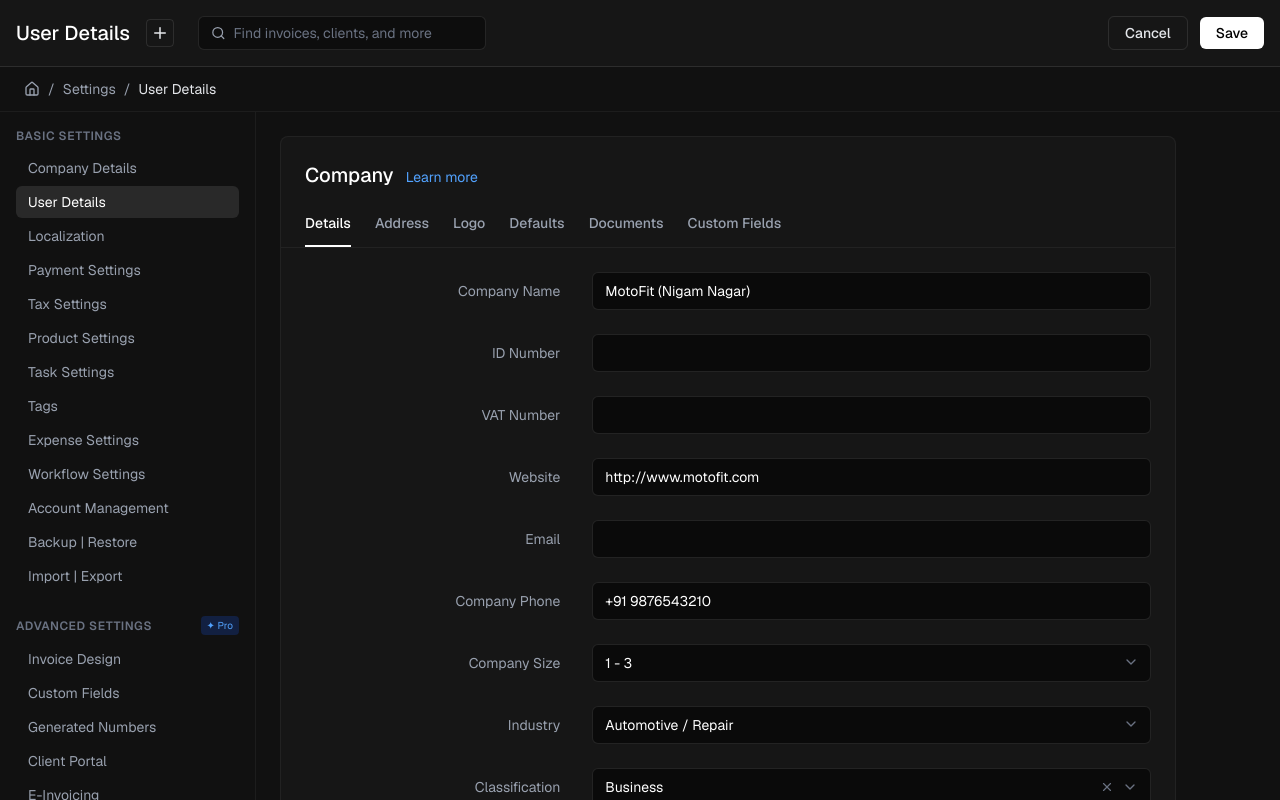
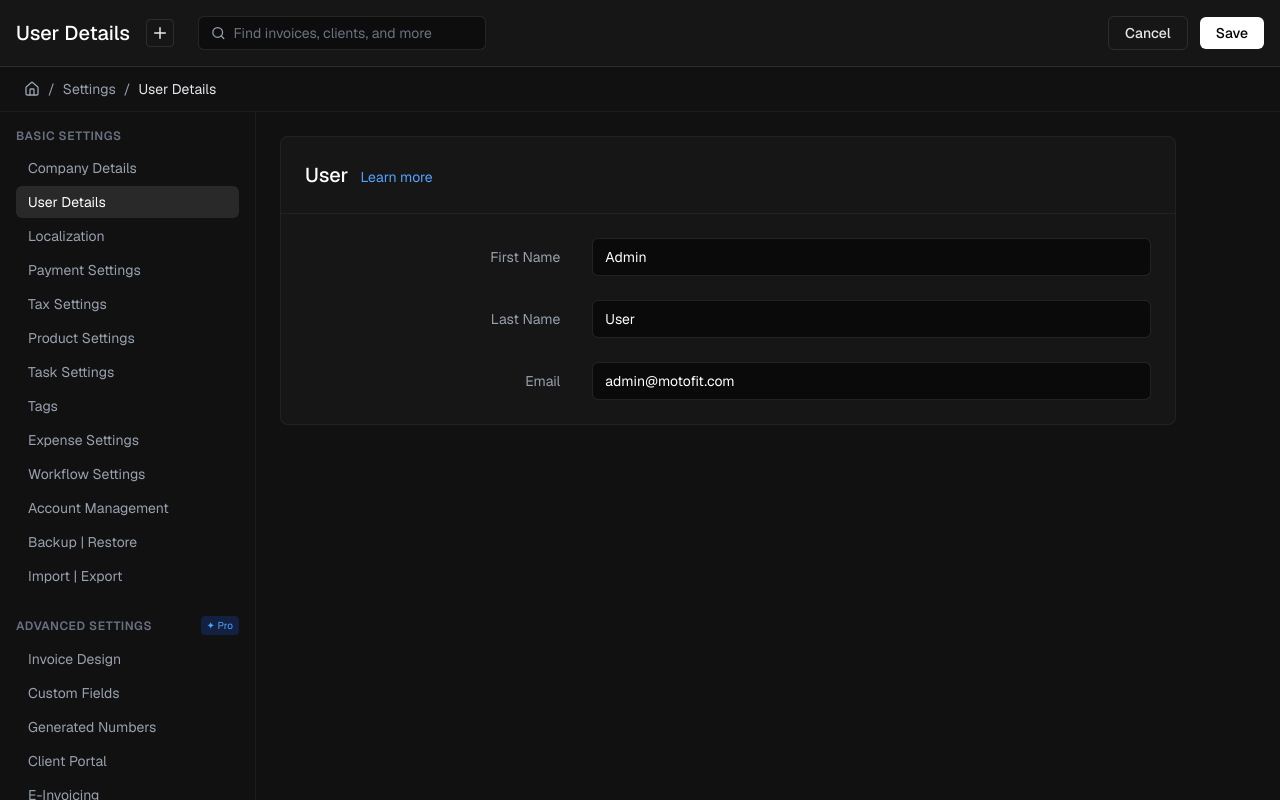
Before and after one commit to Manash8666/MotoFit-Billing, a Next.js app: page /settings in a window 1280 px wide. Both pictures are taken after a click on the button "User Details". Shown: the top 800 px of the page. Built offline with nearby package versions, Linux system fonts and the light colour scheme.

Commit message:
fix: make settings tab content dynamic based on active sidebar selection

```diff
--- a/app/settings/page.tsx
+++ b/app/settings/page.tsx
@@ -112,13 +112,14 @@
         <main className="flex-1 overflow-y-auto p-6 bg-[#111111]">
           <div className="max-w-4xl border border-white/5 rounded-lg bg-[#161616]">
 
-            {/* Header & Tabs */}
+            {/* Header & Tabs (dynamic based on setting) */}
             <div className="p-6 pb-0 border-b border-white/5">
               <div className="flex items-baseline gap-3 mb-6">
-                <h2 className="text-xl font-medium text-white">Company</h2>
+                <h2 className="text-xl font-medium text-white">{activeSetting.split(' ')[0]}</h2>
                 <a href="#" className="text-blue-400 text-sm hover:underline">Learn more</a>
               </div>
 
+              {activeSetting === 'Company Details' && (
                 <div className="flex gap-6">
                   {tabs.map(tab => (
                     <button
@@ -132,11 +133,14 @@
                     </button>
                   ))}
                 </div>
+              )}
             </div>
 
-            {/* Form Fields */}
+            {/* Form Fields - Dynamically Rendered */}
             <div className="p-6 space-y-6">
 
+              {activeSetting === 'Company Details' && (
+                <>
                   <div className="grid grid-cols-1 md:grid-cols-3 gap-4 items-center">
                     <label className="text-sm text-gray-400 md:text-right md:pr-4">Company Name</label>
                     <div className="md:col-span-2">
@@ -239,6 +243,103 @@
                       </div>
                     </div>
                   </div>
+                </>
+              )}
+
+              {activeSetting === 'User Details' && (
+                <>
+                  <div className="grid grid-cols-1 md:grid-cols-3 gap-4 items-center">
+                    <label className="text-sm text-gray-400 md:text-right md:pr-4">First Name</label>
+                    <div className="md:col-span-2">
+                      <input
+                        type="text"
+                        defaultValue="Admin"
+                        className="w-full bg-[#0a0a0a] border border-white/10 rounded-md px-3 py-2 text-sm text-white focus:outline-none focus:border-white/30 transition-colors"
+                      />
+                    </div>
+                  </div>
+                  <div className="grid grid-cols-1 md:grid-cols-3 gap-4 items-center">
+                    <label className="text-sm text-gray-400 md:text-right md:pr-4">Last Name</label>
+                    <div className="md:col-span-2">
+                      <input
+                        type="text"
+                        defaultValue="User"
+                        className="w-full bg-[#0a0a0a] border border-white/10 rounded-md px-3 py-2 text-sm text-white focus:outline-none focus:border-white/30 transition-colors"
+                      />
+                    </div>
+                  </div>
+                  <div className="grid grid-cols-1 md:grid-cols-3 gap-4 items-center">
+                    <label className="text-sm text-gray-400 md:text-right md:pr-4">Email</label>
+                    <div className="md:col-span-2">
+                      <input
+                        type="email"
+                        defaultValue="admin@motofit.com"
+                        className="w-full bg-[#0a0a0a] border border-white/10 rounded-md px-3 py-2 text-sm text-white focus:outline-none focus:border-white/30 transition-colors"
+                      />
+                    </div>
+                  </div>
+                </>
+              )}
+
+              {activeSetting === 'Localization' && (
+                <>
+                  <div className="grid grid-cols-1 md:grid-cols-3 gap-4 items-center">
+                    <label className="text-sm text-gray-400 md:text-right md:pr-4">Language</label>
+                    <div className="md:col-span-2 relative">
+                      <select className="w-full bg-[#0a0a0a] border border-white/10 rounded-md px-3 py-2 text-sm text-white focus:outline-none focus:border-white/30 transition-colors appearance-none">
+                        <option>English</option>
+                        <option>Hindi</option>
+                        <option>Spanish</option>
+                      </select>
+                      <ChevronDown size={16} className="absolute right-3 top-2.5 text-gray-500 pointer-events-none" />
+                    </div>
+                  </div>
+                  <div className="grid grid-cols-1 md:grid-cols-3 gap-4 items-center">
+                    <label className="text-sm text-gray-400 md:text-right md:pr-4">Timezone</label>
+                    <div className="md:col-span-2 relative">
+                      <select className="w-full bg-[#0a0a0a] border border-white/10 rounded-md px-3 py-2 text-sm text-white focus:outline-none focus:border-white/30 transition-colors appearance-none">
+                        <option>Asia/Kolkata</option>
+                        <option>UTC</option>
+                        <option>America/New_York</option>
+                      </select>
+                      <ChevronDown size={16} className="absolute right-3 top-2.5 text-gray-500 pointer-events-none" />
+                    </div>
+                  </div>
+                  <div className="grid grid-cols-1 md:grid-cols-3 gap-4 items-center">
+                    <label className="text-sm text-gray-400 md:text-right md:pr-4">Currency</label>
+                    <div className="md:col-span-2 relative">
+                      <select className="w-full bg-[#0a0a0a] border border-white/10 rounded-md px-3 py-2 text-sm text-white focus:outline-none focus:border-white/30 transition-colors appearance-none">
+                        <option>INR - Indian Rupee (₹)</option>
+                        <option>USD - US Dollar ($)</option>
+                      </select>
+                      <ChevronDown size={16} className="absolute right-3 top-2.5 text-gray-500 pointer-events-none" />
+                    </div>
+                  </div>
+                </>
+              )}
+
+              {activeSetting === 'Tax Settings' && (
+                <>
+                  <div className="grid grid-cols-1 md:grid-cols-3 gap-4 items-center">
+                    <label className="text-sm text-gray-400 md:text-right md:pr-4">Tax Rates</label>
+                    <div className="md:col-span-2 relative">
+                      <select className="w-full bg-[#0a0a0a] border border-white/10 rounded-md px-3 py-2 text-sm text-white focus:outline-none focus:border-white/30 transition-colors appearance-none">
+                        <option>GST 18%</option>
+                        <option>GST 28%</option>
+                        <option>No Tax</option>
+                      </select>
+                      <ChevronDown size={16} className="absolute right-3 top-2.5 text-gray-500 pointer-events-none" />
+                    </div>
+                  </div>
+                </>
+              )}
+
+              {!['Company Details', 'User Details', 'Localization', 'Tax Settings'].includes(activeSetting) && (
+                <div className="py-12 flex flex-col items-center justify-center text-gray-500">
+                  <p className="mb-2">Settings for <strong>{activeSetting}</strong> are not yet configured.</p>
+                  <p className="text-sm text-gray-600">This module is part of the MotoFit Pro suite.</p>
+                </div>
+              )}
 
             </div>
           </div>
```
Lines whose indentation alone changed are shown as unchanged.
